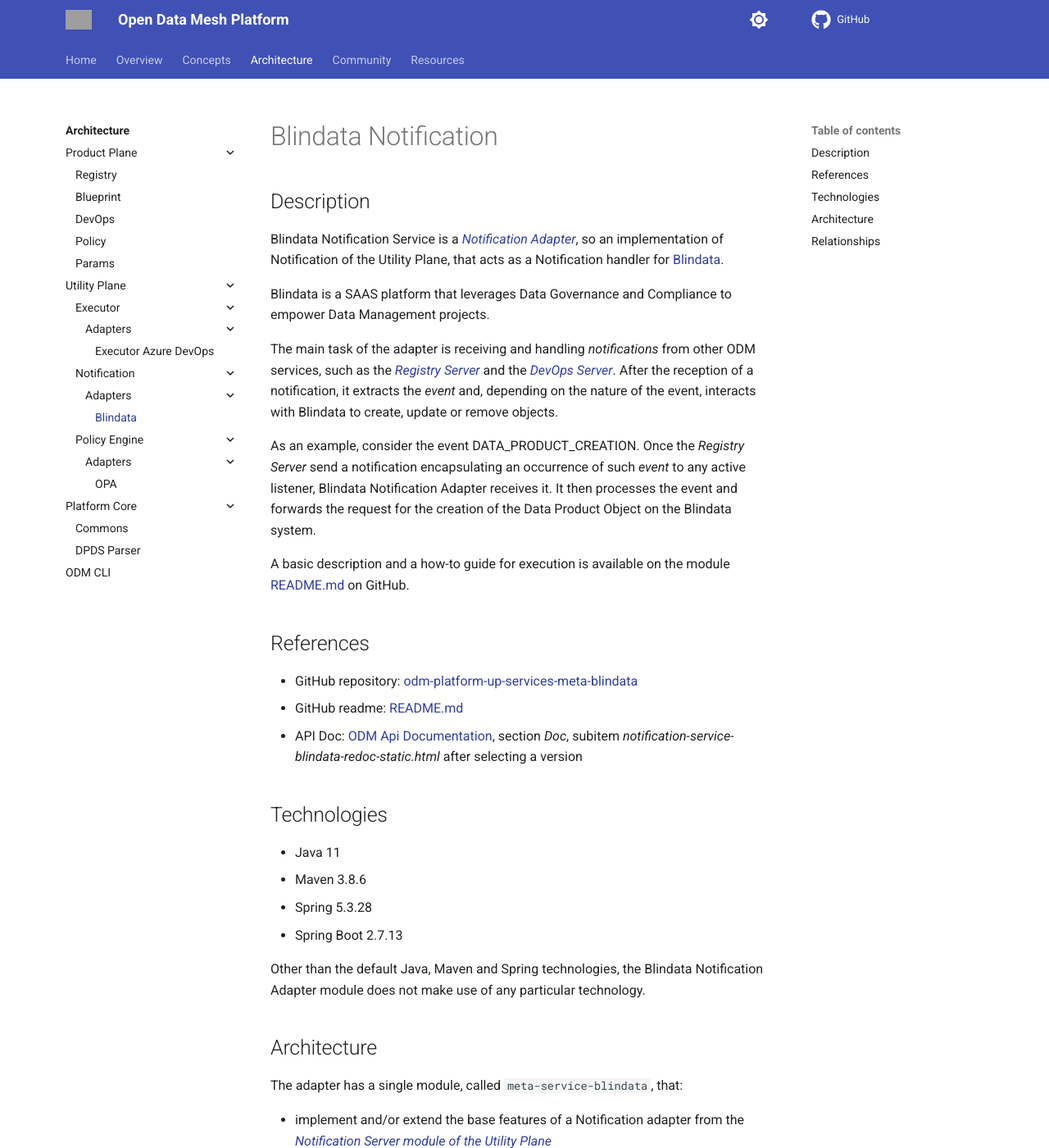
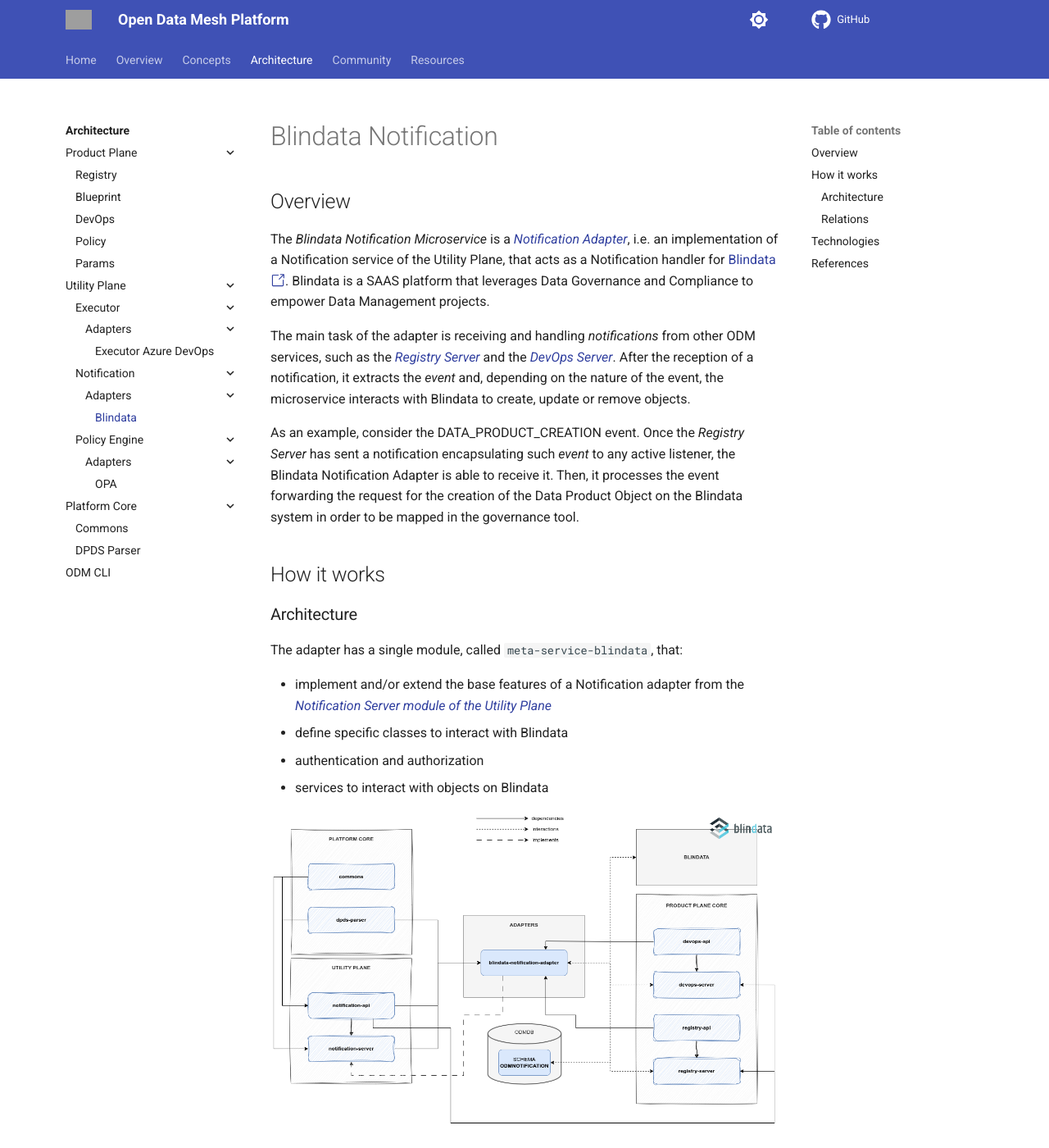
Before and after one commit to opendatamesh-initiative/odm-site-platform, an MkDocs documentation site: the page built from docs/architecture/utility-plane/notification/adapters/blindata.md, in a window 1280 px wide and 1400 px high. Shown: the whole window at 82% size. Built offline with MkDocs 1.6.1 and Material for MkDocs 9.7.7, drawn with Linux system fonts in a browser that asks for light colours; comment, search, counter and statistics services are not loaded; some of the changed text lies outside the part shown; grey boxes are pictures that could not be loaded.

Commit message:
Refactor: adapters

```diff
--- a/docs/architecture/utility-plane/notification/adapters/blindata.md
+++ b/docs/architecture/utility-plane/notification/adapters/blindata.md
@@ -1,42 +1,18 @@
 # Blindata Notification
 
-## Description
+## Overview
 
-Blindata Notification Service is a [_Notification Adapter_](../index.md),
-so an implementation of Notification of the Utility Plane,
-that acts as a Notification handler for [Blindata](https://blindata.io/).
+The _Blindata Notification Microservice_ is a [_Notification Adapter_](../index.md), i.e. an implementation of a Notification service of the Utility Plane, that acts as a Notification handler for <a href="https://blindata.io/" target="_blank">Blindata:octicons-link-external-24:</a>. Blindata is a SAAS platform that leverages Data Governance and Compliance to empower Data Management projects.
 
-Blindata is a SAAS platform that leverages Data Governance and Compliance to empower Data Management projects.
+The main task of the adapter is receiving and handling _notifications_ from other ODM services, such as the [_Registry Server_](../../../product-plane/registry.md) and the [_DevOps Server_](../../../product-plane/devops.md).
+After the reception of a notification, it extracts the _event_ and, depending on the nature of the event, the microservice interacts with Blindata to create, update or remove objects.
 
-The main task of the adapter is receiving and handling _notifications_ from other ODM services, such as the
-[_Registry Server_](../../../product-plane/registry.md) and the [_DevOps Server_](../../../product-plane/devops.md).
-After the reception of a notification, it extracts the _event_ and, depending on the nature of the event, interacts with
-Blindata to create, update or remove objects.
+As an example, consider the DATA_PRODUCT_CREATION event. Once the _Registry Server_ has sent a notification encapsulating such _event_ to any active listener, the Blindata Notification Adapter is able to receive it. Then, it processes the event forwarding the request for the creation of the Data Product Object on the Blindata system in order to be mapped in the governance tool.
 
-As an example, consider the event DATA_PRODUCT_CREATION.
-Once the _Registry Server_ send a notification encapsulating
-an occurrence of such _event_ to any active listener, Blindata Notification Adapter receives it.
-It then processes the event and forwards the request for the creation of the Data Product Object on the Blindata system.
 
-A basic description and a how-to guide for execution is available on the module [README.md](https://github.com/opendatamesh-initiative/odm-platform-up-services-meta-blindata/README.md) on GitHub.
+## How it works
 
-## References
-
-* GitHub repository: [odm-platform-up-services-meta-blindata](https://github.com/opendatamesh-initiative/odm-platform-up-services-meta-blindata)
-* GitHub readme: [README.md](https://github.com/opendatamesh-initiative/odm-platform-up-services-meta-blindata/README.md)
-* API Doc: [ODM Api Documentation](https://opendatamesh-initiative.github.io/odm-api-doc/index.html), section _Doc_, subitem _notification-service-blindata-redoc-static.html_ after selecting a version
-
-## Technologies
-
-* Java 11
-* Maven 3.8.6
-* Spring 5.3.28
-* Spring Boot 2.7.13
-
-Other than the default Java, Maven and Spring technologies,
-the Blindata Notification Adapter module does not make use of any particular technology.
-
-## Architecture
+### Architecture
 The adapter has a single module, called `meta-service-blindata`, that:
 
 * implement and/or extend the base features of a Notification adapter from the [_Notification Server module of the Utility Plane_](../index.md)
@@ -46,7 +22,8 @@
 
 ![Blindata-Notification-diagram](../../../../images/architecture/utility-plane/notification/adapters/blindata_notification_architecture.png)
 
-## Relationships
+### Relations
+
 Blindata Executor Adapter it's not meant to be a standalone service,
 even if it has the ability to be used as an independent module.
 It contains all the required logic to interact with Blindata, but reacting on Notification reception makes it useless
@@ -56,3 +33,13 @@
 * Registry Service, to receive notification about registry operation on Data Product, such as creation, update, deletion, ...
 * DevOps Service, to receive notification about the lifecycle of Data Product objects
 * Blindata, to create, update or delete the objects representing Data Product and Data Product Version
+
+
+## Technologies
+
+Other than the default Java, Maven and Spring technologies, the the Blindata Notification Adapter does not make use of any particular technology.
+
+## References
+
+* GitHub repository: <a href="https://github.com/opendatamesh-initiative/odm-platform-up-services-meta-blindata" target="_blank">odm-platform-up-services-meta-blindata:octicons-link-external-24:</a>
+* API Documentation: <a href="https://opendatamesh-initiative.github.io/odm-api-doc/doc.html" target="_blank">ODM Api Documentation:octicons-link-external-24:</a>, subitem _notification-service-blindata-redoc-static.html_ after selecting a specific version
```
Also changed, not shown: docs/architecture/utility-plane/executor/adapters/executor-azuredevops.md (+57 -57 lines), docs/architecture/utility-plane/policy/adapters/opa.md (+33 -23 lines).
